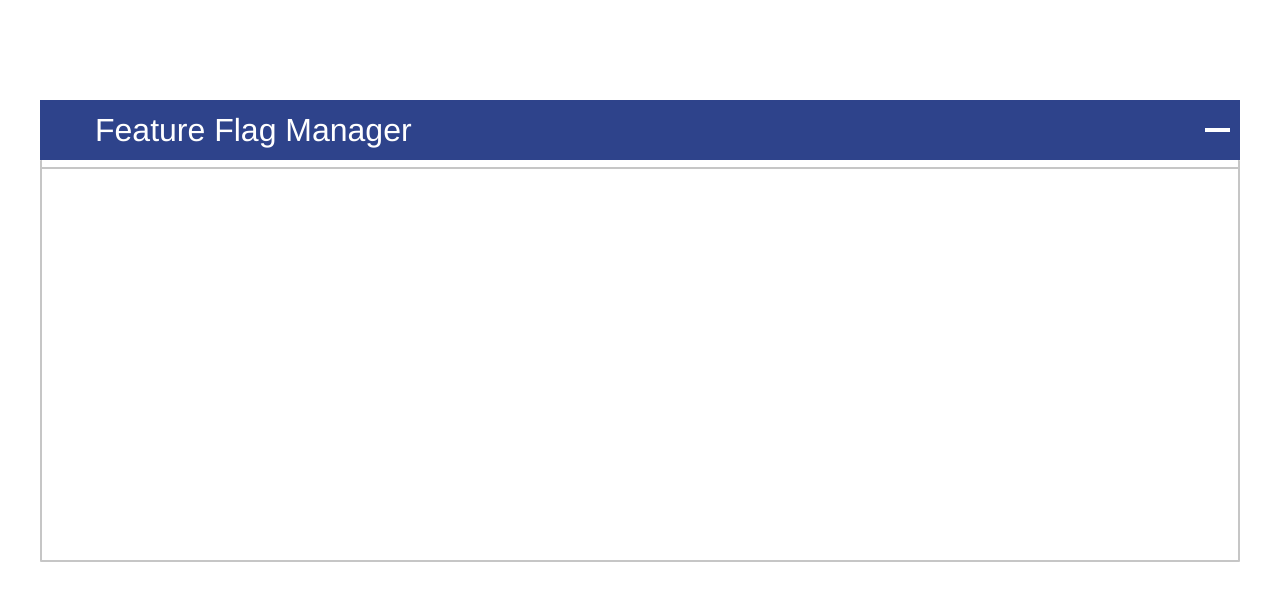
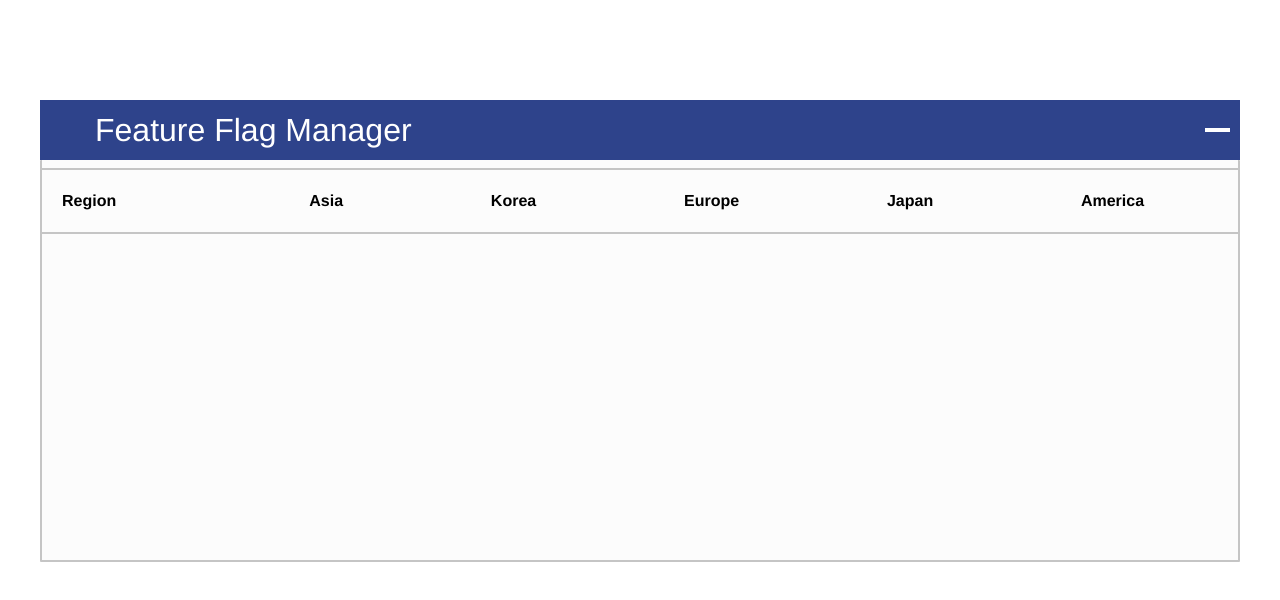
Before and after one commit to christopherc1331/PlaystationFront, a React (Create React App) app: page / in a window 1280 px wide. Shown: the top 600 px of the page. Built offline with nearby package versions, Linux system fonts and the light colour scheme.

Commit message:
Got header set up

```diff
--- a/src/App.js
+++ b/src/App.js
@@ -10,7 +10,29 @@ function App() {
         </div>
         <div className="box-bottom">
             <div className="bottom-inner-box">
+                <div className="empty-row">
 
+                </div>
+                <div className="header-row">
+                    <div className="row-container">
+                        <div className="left">
+                            <h3>Region</h3>
+                        </div>
+                        <div className="right">
+                            <h3>Asia</h3>
+                            <h3>Korea</h3>
+                            <h3>Europe</h3>
+                            <h3>Japan</h3>
+                            <h3>America</h3>
+                        </div>
+                    </div>
+                </div>
+                <div className="check-box-row">
+
+                </div>
+                <div className="button-row">
+
+                </div>
             </div>
         </div>
       </div>
--- a/src/App.scss
+++ b/src/App.scss
@@ -1,5 +1,7 @@
 $lightDarkGrey: rgba(132, 132, 132, 0.46);
 $darkBlue: rgba(18, 41, 123, 0.88);
+$paperGrey: rgba(248, 248, 248, 0.44);
+$paperDarkerGrey: rgba(255, 252, 252, 0.64);
 
 .container {
     display: flex;
@@ -32,11 +34,40 @@ $darkBlue: rgba(18, 41, 123, 0.88);
             border-left: $lightDarkGrey solid 2px;
             border-right: $lightDarkGrey solid 2px;
             border-radius: 1px;
+            display: flex;
+            align-items: flex-end;
+            background-color: $paperGrey;
             .bottom-inner-box {
-                height: 7px;
+                height: 100%;
                 width: 100%;
-                border-bottom: $lightDarkGrey solid 2px;
+                .empty-row {
+                    height: 2%;
+                    border-bottom: $lightDarkGrey solid 2px;
+                }
+                .header-row {
+                    height: 12%;
+                    padding: 7px 20px;
+                    border-bottom: $lightDarkGrey solid 2px;
+                }
             }
         }
     }
 }
+
+
+.row-container {
+    height: 100%;
+    display: flex;
+    align-items: center;
+    h3 {
+        font-weight: 600;
+    }
+}
+.left {
+    width: 15%;
+}
+.right {
+    width: 85%;
+    display: flex;
+    justify-content: space-around;
+}
```
